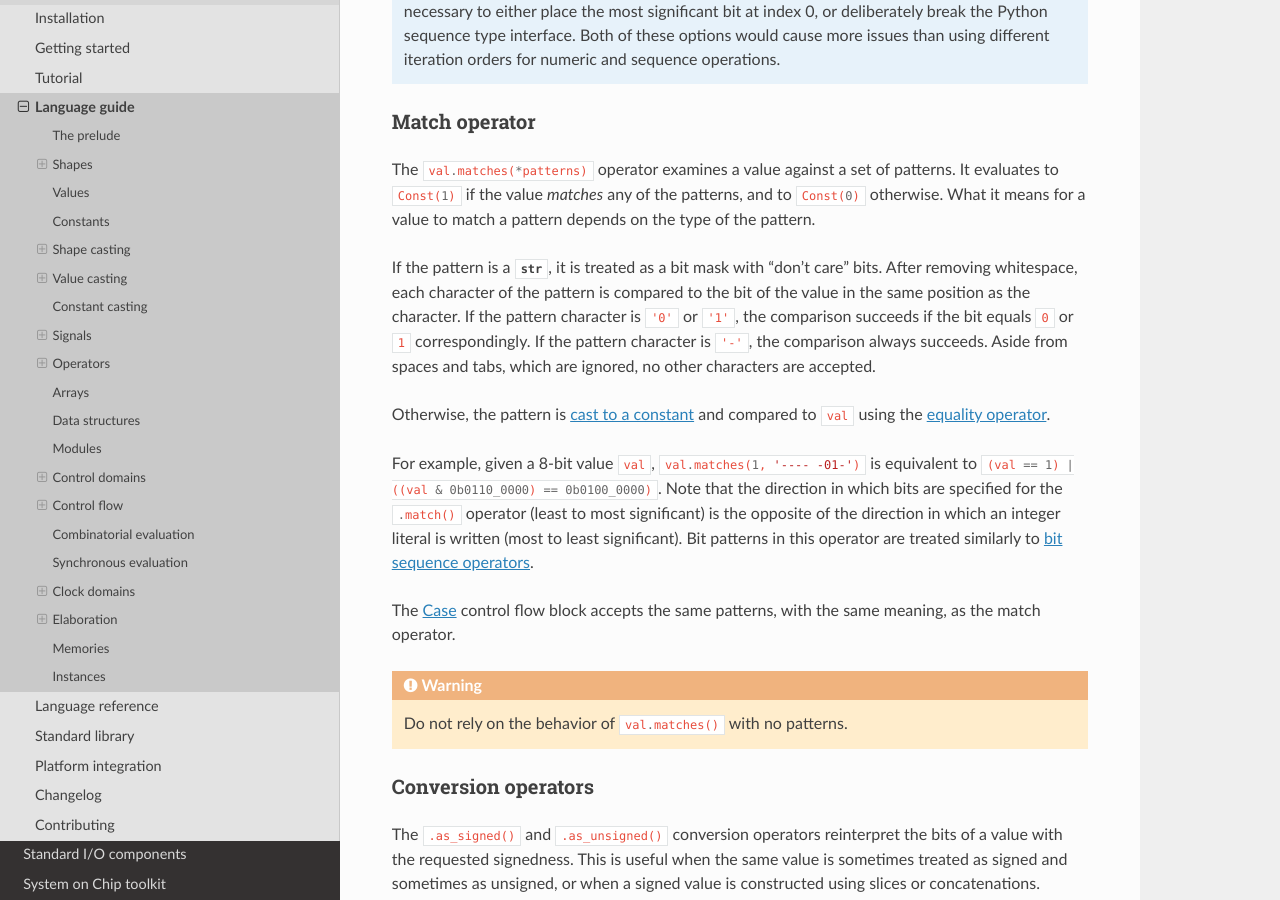
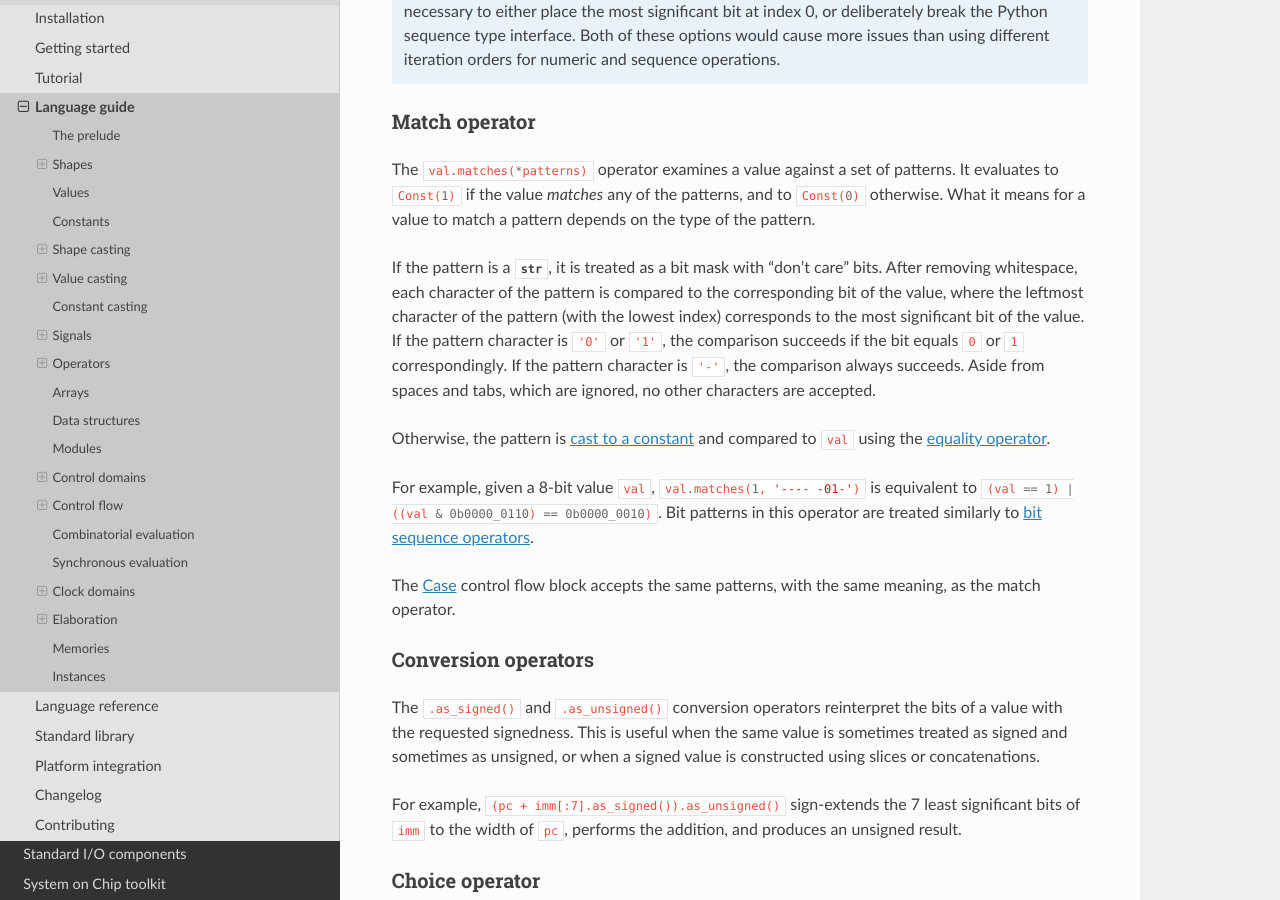
Before and after one commit to amaranth-lang/amaranth, a Sphinx documentation site: the page built from docs/guide.rst, in a window 1280 px wide and 900 px high, scrolled down 16004 px. Built offline with Sphinx 7.4.7 and the Read the Docs theme 2.0.0, drawn with Linux system fonts in a browser that asks for light colours; pages that are not in the unit, such as notebooks, are missing from menus; the version number could not be read and is left out; cross-references to code outside the pages are shown as plain code; some of the changed text lies outside the part shown.

Commit message:
docs: remove leftover TODO and warning from #1003, fix `matches` docs.

```diff
--- a/docs/guide.rst
+++ b/docs/guide.rst
@@ -762,19 +762,13 @@ Match operator
 
 The :pc:`val.matches(*patterns)` operator examines a value against a set of patterns. It evaluates to :pc:`Const(1)` if the value *matches* any of the patterns, and to :pc:`Const(0)` otherwise. What it means for a value to match a pattern depends on the type of the pattern.
 
-If the pattern is a :class:`str`, it is treated as a bit mask with "don't care" bits. After removing whitespace, each character of the pattern is compared to the bit of the value in the same position as the character. If the pattern character is ``'0'`` or ``'1'``, the comparison succeeds if the bit equals ``0`` or ``1`` correspondingly. If the pattern character is ``'-'``, the comparison always succeeds. Aside from spaces and tabs, which are ignored, no other characters are accepted.
+If the pattern is a :class:`str`, it is treated as a bit mask with "don't care" bits. After removing whitespace, each character of the pattern is compared to the corresponding bit of the value, where the leftmost character of the pattern (with the lowest index) corresponds to the most significant bit of the value. If the pattern character is ``'0'`` or ``'1'``, the comparison succeeds if the bit equals ``0`` or ``1`` correspondingly. If the pattern character is ``'-'``, the comparison always succeeds. Aside from spaces and tabs, which are ignored, no other characters are accepted.
 
 Otherwise, the pattern is :ref:`cast to a constant <lang-constcasting>` and compared to :pc:`val` using the :ref:`equality operator <lang-cmpops>`.
 
-For example, given a 8-bit value :pc:`val`, :pc:`val.matches(1, '---- -01-')` is equivalent to :pc:`(val == 1) | ((val & 0b0110_0000) == 0b0100_0000)`. Note that the direction in which bits are specified for the :pc:`.match()` operator (least to most significant) is the opposite of the direction in which an integer literal is written (most to least significant). Bit patterns in this operator are treated similarly to :ref:`bit sequence operators <lang-bitops>`.
+For example, given a 8-bit value :pc:`val`, :pc:`val.matches(1, '---- -01-')` is equivalent to :pc:`(val == 1) | ((val & 0b0000_0110) == 0b0000_0010)`. Bit patterns in this operator are treated similarly to :ref:`bit sequence operators <lang-bitops>`.
 
 The :ref:`Case <lang-switch>` control flow block accepts the same patterns, with the same meaning, as the match operator.
-
-.. TODO: https://github.com/amaranth-lang/amaranth/issues/1003
-
-.. warning::
-
-    Do not rely on the behavior of :pc:`val.matches()` with no patterns.
 
 
 .. _lang-convops:
@@ -1151,12 +1145,6 @@ Within a single :pc:`Switch` block, the statements within at most one block will
 
 If a :pc:`Default` block is present, or the patterns in the :pc:`Case` blocks cover every possible :pc:`Switch` value, then the statements within exactly one block will be active at any time, and the sequence as a whole is called a *full condition*.
 
-.. TODO: https://github.com/amaranth-lang/amaranth/issues/1003
-
-.. warning::
-
-    Do not rely on the behavior of a :pc:`with m.Case():` with no patterns.
-
 .. tip::
 
     While all Amaranth control flow syntax can be generated programmatically, the :pc:`Switch` control block is particularly easy to use in this way:
```
